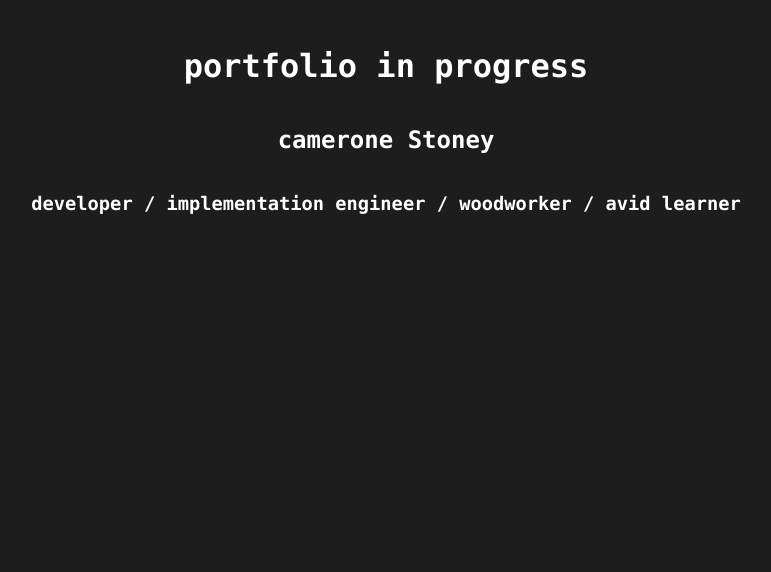
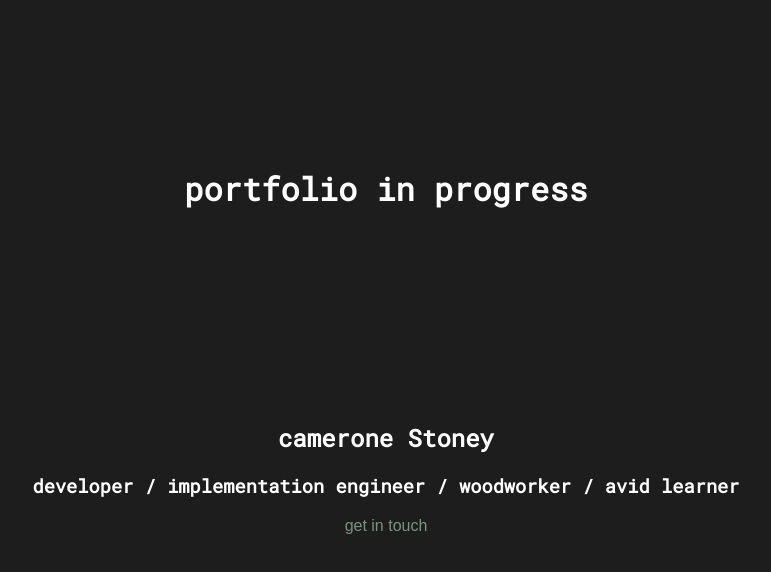
Before and after one commit to Cjstoney/portfolio_react, a React (Create React App) app: page / in a window 1280 px wide. Shown: the top 572 px of the page, without its empty margins (254-1025 px from the left). Built offline with nearby package versions, Linux system fonts and the light colour scheme.

Commit message:
refactor: updated to add email link

```diff
--- a/src/pages/construction/construction.css
+++ b/src/pages/construction/construction.css
@@ -12,6 +12,23 @@
 .constructionText,
 .developerName,
 .textExplanation {
-  font-family: "Lucida Console", "Courier New", monospace;
+  font-family: "Roboto Mono";
   justify-self: center;
 }
+.emailLink {
+  color: #78957f;
+  justify-self: center;
+  text-decoration: none;
+}
+.emailLink:hover {
+  border: 2px, solid, #78957f;
+}
+
+#constructionTitle {
+  margin-top: 20%;
+  margin-bottom: 30%;
+}
+
+#nameHeader {
+  margin: 0em;
+}
--- a/src/pages/construction/construction.js
+++ b/src/pages/construction/construction.js
@@ -1,15 +1,29 @@
 import React from "react";
 import "./construction.css";
+import "@fontsource/roboto-mono";
 
 export default function Construction() {
   return (
     <div className="constructionPage">
       <div className="textContainer">
-        <h1 className="constructionText">portfolio in progress</h1>
-        <h2 className="developerName">camerone Stoney</h2>
+        <h1 className="constructionText" id="constructionTitle">
+          portfolio in progress
+        </h1>
+        <h2 className="developerName" id="nameHeader">
+          camerone Stoney
+        </h2>
         <h3 className="textExplanation">
           developer / implementation engineer / woodworker / avid learner
         </h3>
+        <a
+          href="mailto:camjstoney@gmail.com?subject=Found your portfolio!"
+          className="emailLink"
+          id="directEmail"
+          target="_blank"
+          rel="noopener noreferrer"
+        >
+          get in touch
+        </a>
       </div>
     </div>
   );
```
